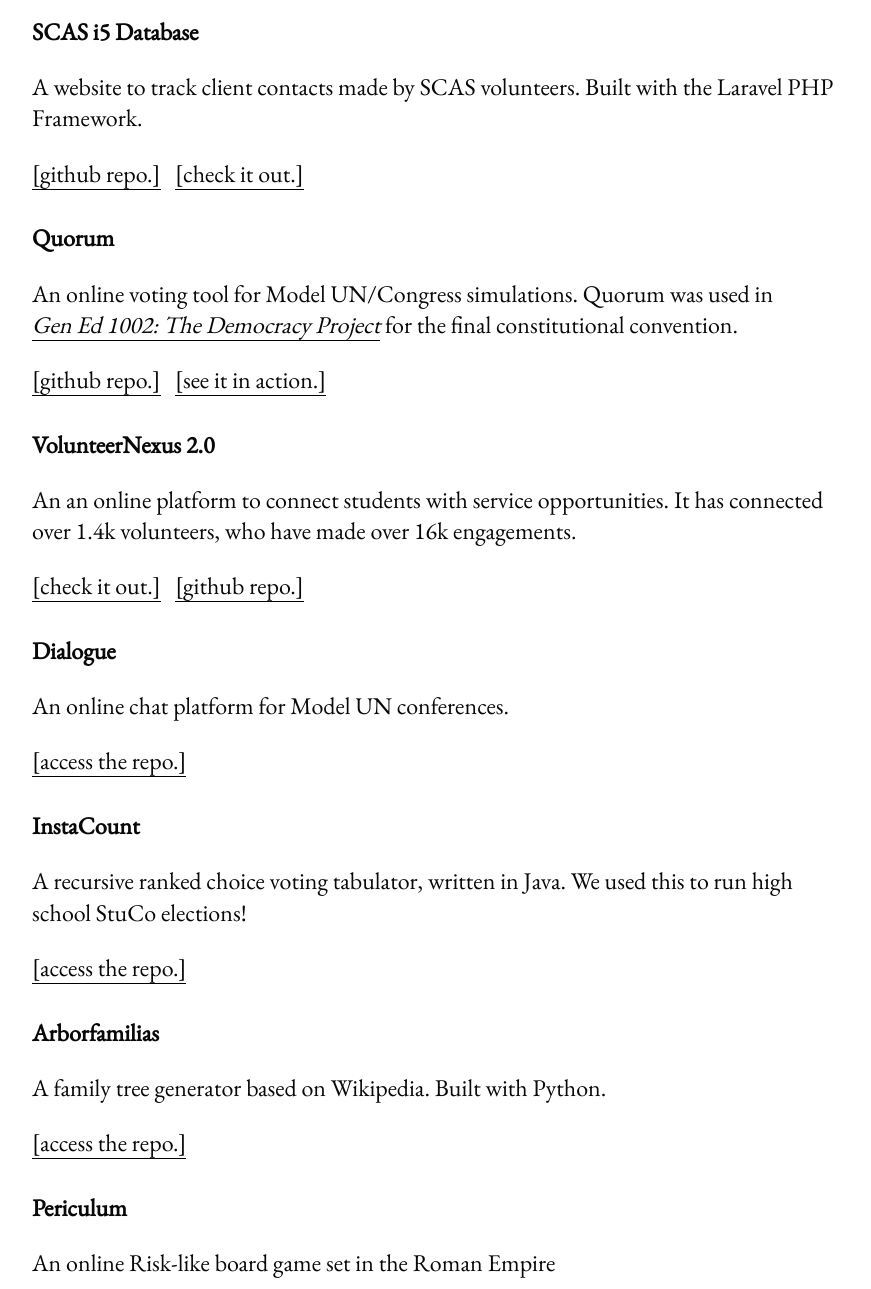
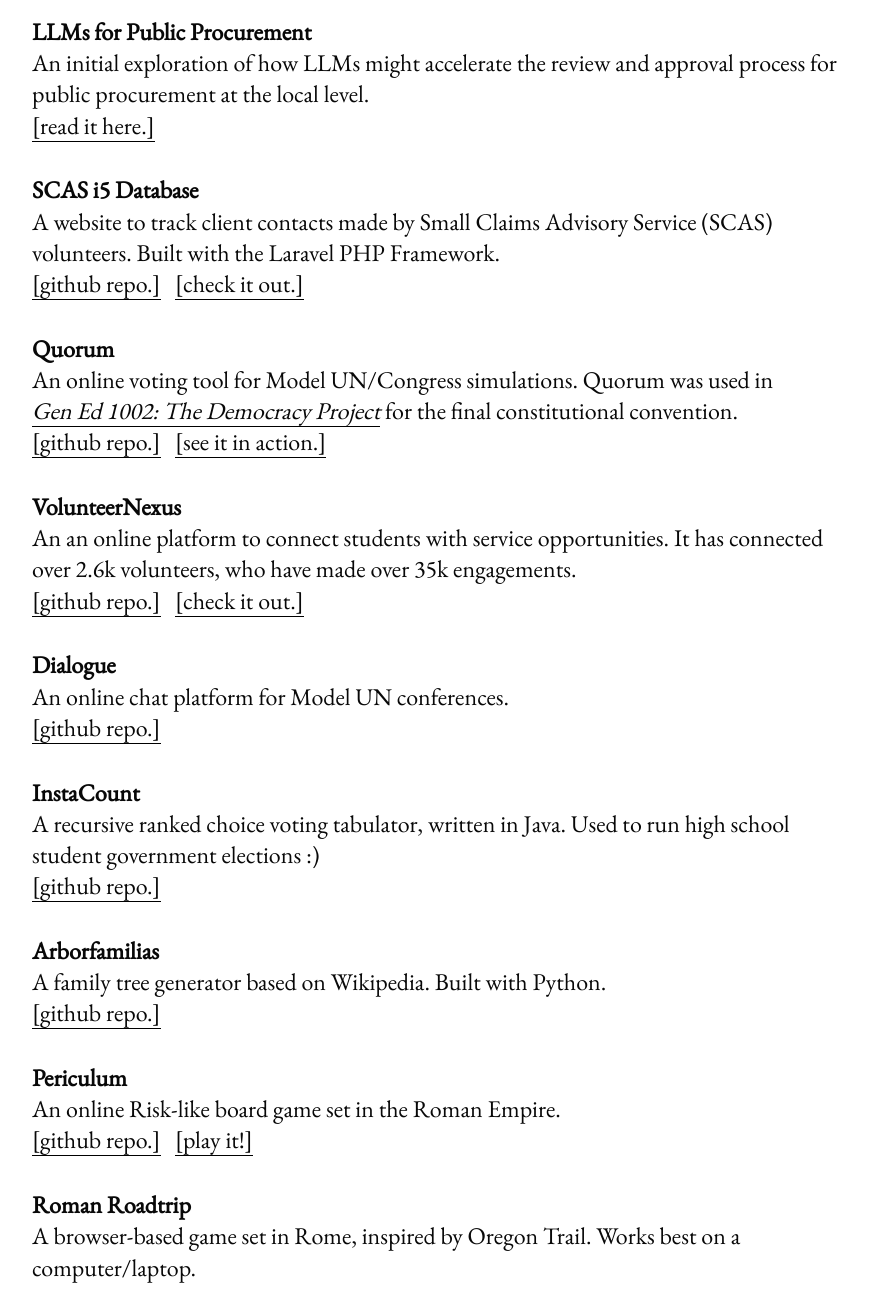
Before and after one commit to flxcn/flxcn.github.io, a plain HTML site: page projects.html in a window 1280 px wide. Shown: the part 133-1422 px from the top of the page, without its empty margins (204-1075 px from the left). Drawn offline with nearby package versions, Linux system fonts and the light colour scheme.

Commit message:
Update projects.html

```diff
--- a/projects.html
+++ b/projects.html
@@ -8,7 +8,7 @@
 
   <title>Felix's Projects</title>
 
-  <link rel="stylesheet" type="text/css" media="all" href="index.css">
+  <link rel="stylesheet" type="text/css" media="all" href="projects.css">
   <link rel="apple-touch-icon" sizes="180x180" href="apple-touch-icon.png">
   <link rel="icon" type="image/png" href="favicon.png">
 
@@ -21,12 +21,18 @@
 <body>
   <main>
     <header>
-      <h1>Projects by <a href="https://felixchen.com">Felix</a></h1>
+      <h1><a href="index.html">Projects by Felix</a></h1>
     </header>
 
     <section>
-      <h2 style="margin-top:0">SCAS i5 Database</h2>
-      <p>A website to track client contacts made by SCAS volunteers. Built with the Laravel PHP Framework.</p>
+      <h2 style="margin-top:0">LLMs for Public Procurement</h2>
+      <p>An initial exploration of how LLMs might accelerate the review and approval process for public procurement at the local level.</p>
+      <p><a href="procurement.pdf" target="_blank">[read it here.]</a></p>
+    </section>
+
+    <section>
+      <h2>SCAS i5 Database</h2>
+      <p>A website to track client contacts made by Small Claims Advisory Service (SCAS) volunteers. Built with the Laravel PHP Framework.</p>
       <p><a href="https://github.com/flxcn/i5" target="_blank">[github repo.]</a> &nbsp; <a href="https://i5.masmallclaims.org" target="_blank">[check it out.]</a></p>
     </section>
 
@@ -37,39 +43,39 @@
     </section>
 
     <section>
-      <h2>VolunteerNexus 2.0</h2>
-      <p>An an online platform to connect students with service opportunities. It has connected over 1.4k volunteers, who have made over 16k engagements.</p>
-      <p><a href="https://volunteernexus.com" target="_blank">[check it out.]</a> &nbsp; <a href="https://github.com/flxcn/volunteer-nexus" target="_blank">[github repo.]</a></p>
+      <h2>VolunteerNexus</h2>
+      <p>An an online platform to connect students with service opportunities. It has connected over 2.6k volunteers, who have made over 35k engagements.</p>
+      <p><a href="https://github.com/flxcn/volunteer-nexus" target="_blank">[github repo.]</a> &nbsp; <a href="https://volunteernexus.com" target="_blank">[check it out.]</a></p>
     </section>
 
     <section>
       <h2>Dialogue</h2>
       <p>An online chat platform for Model UN conferences.</p>
-      <p><a href="https://github.com/flxcn/dialogue" target="_blank">[access the repo.]</a></p>
+      <p><a href="https://github.com/flxcn/dialogue" target="_blank">[github repo.]</a></p>
     </section>
 
     <section>
       <h2>InstaCount</h2>
-      <p>A recursive ranked choice voting tabulator, written in Java. We used this to run high school StuCo elections!</p>
-      <p><a href="https://github.com/flxcn/insta-count" target="_blank">[access the repo.]</a></p>
+      <p>A recursive ranked choice voting tabulator, written in Java. Used to run high school student government elections :)</p>
+      <p><a href="https://github.com/flxcn/insta-count" target="_blank">[github repo.]</a></p>
     </section>
 
     <section>
       <h2>Arborfamilias</h2>
       <p>A family tree generator based on Wikipedia. Built with Python.</p>
-      <p><a href="https://github.com/flxcn/arborfamilias" target="_blank">[access the repo.]</a></p>
+      <p><a href="https://github.com/flxcn/arborfamilias" target="_blank">[github repo.]</a></p>
     </section>
 
     <section>
       <h2>Periculum</h2>
-      <p>An online Risk-like board game set in the Roman Empire</p>
-      <p><a href="https://felixchen.com/periculum/" target="_blank">[check it out.]</a></p>
+      <p>An online Risk-like board game set in the Roman Empire.</p>
+      <p><a href="https://github.com/flxcn/periculum" target="_blank">[github repo.]</a> &nbsp; <a href="https://felixchen.com/periculum/" target="_blank">[play it!]</a></p>
     </section>
 
     <section>
       <h2>Roman Roadtrip</h2>
       <p>A browser-based game set in Rome, inspired by Oregon Trail. Works best on a computer/laptop.</p>
-      <p><a href="https://felixchen.com/roman-roadtrip/" target="_blank">[check it out.]</a></p>
+      <p><a href="https://github.com/flxcn/roman-roadtrip" target="_blank">[github repo.]</a> &nbsp; <a href="https://felixchen.com/roman-roadtrip/" target="_blank">[play it!]</a></p>
     </section>
 
     <section>
```
